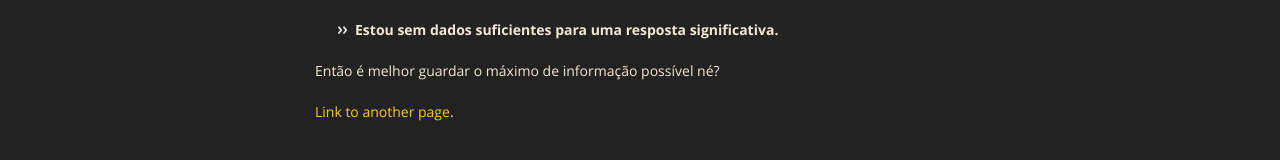
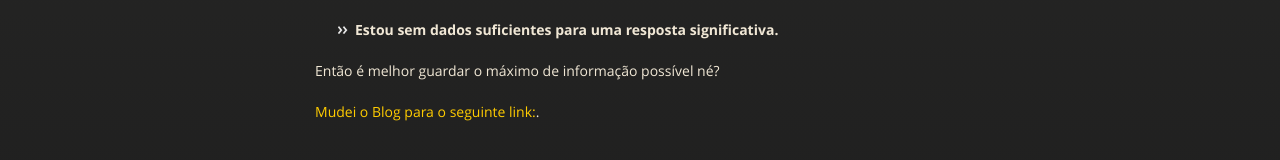
Before and after one commit to GustavoMonea/GustavoMonea.github.io, a Jekyll site: the page built from index.md, in a window 1280 px wide. Shown: the part 439-599 px from the top of the page. Built offline with Jekyll 4.4.1, drawn with Linux system fonts in a browser that asks for light colours; our own code applies the rules of GitHub Pages for plain Markdown files.

Commit message:
Update index.md
Novo Blog

```diff
--- a/index.md
+++ b/index.md
@@ -17,7 +17,7 @@ Então é melhor guardar o máximo de informação possível né?
 
 
 
-[Link to another page](./another-page.html).
+[Mudei o Blog para o seguinte link:](https://www.gkmonea.com/).
 
 <!--There should be whitespace between paragraphs.
 
```
